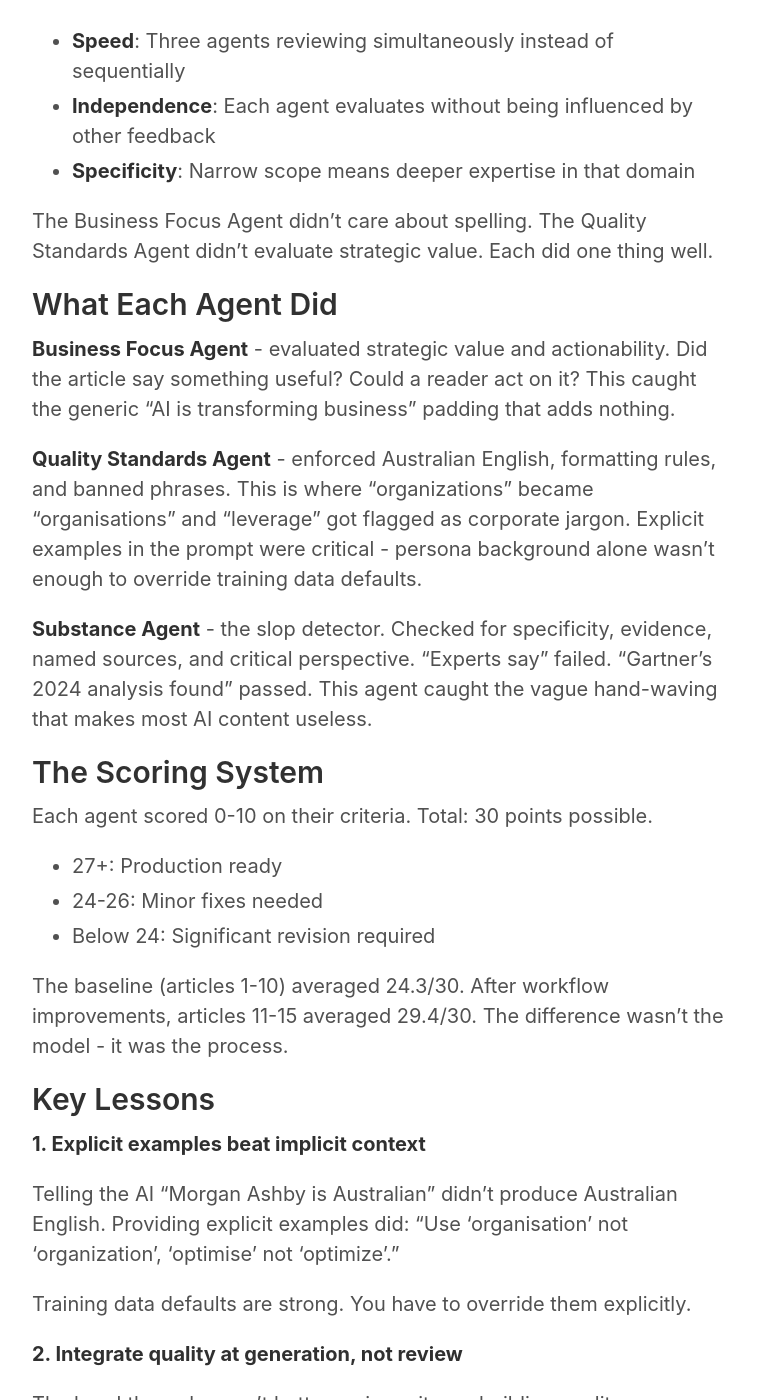
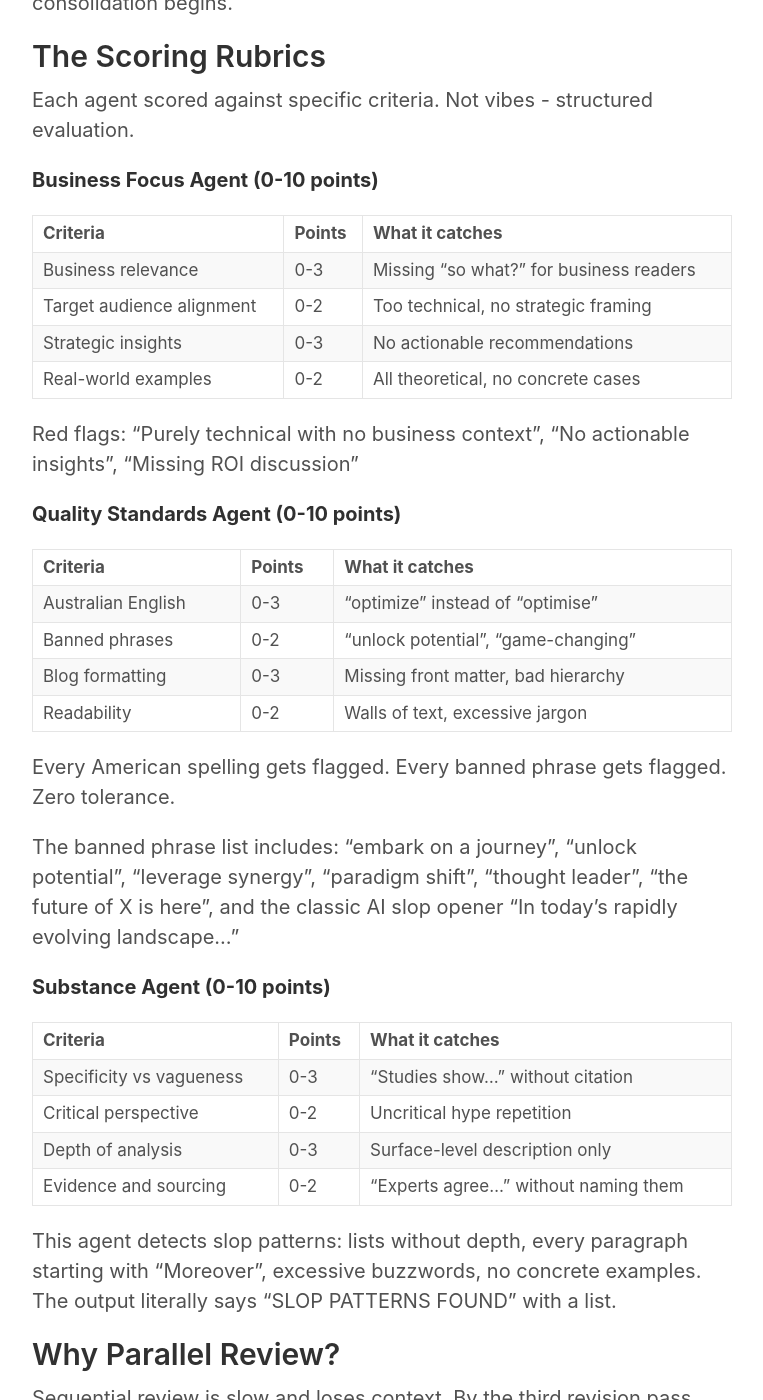
Before and after one commit to teejayen/teejayen.github.io, a Jekyll site: the page built from _posts/2026-01-29-multi-agent-workflows-lessons-from-morgan-ashby.md, in a window 1280 px wide and 1400 px high, scrolled down 1447 px. Shown: the whole window, without its empty margins (258-1021 px from the left). Built offline with Jekyll 4.4.1, drawn with Linux system fonts in a browser that asks for light colours; some of the changed text lies outside the part shown.

Commit message:
Expand multi-agent workflows post with technical depth
- Add actual file structure and 8-phase workflow
- Add detailed scoring rubrics for each agent
- Add timing data and parallelisation benefits
- Add Morgan Ashby persona details
- Add prevention > correction examples with metrics

Co-Authored-By: Claude Opus 4.5 <noreply@anthropic.com>

````diff
--- a/_posts/2026-01-29-multi-agent-workflows-lessons-from-morgan-ashby.md
+++ b/_posts/2026-01-29-multi-agent-workflows-lessons-from-morgan-ashby.md
@@ -13,102 +13,175 @@ Three months later, agentic AI has moved fast. What felt experimental in Novembe
 
 ## The Architecture
 
-The workflow used an orchestrator pattern with parallel review agents:
+The system lives in `.claude/commands/` - four markdown files that define the entire workflow:
 
 ```
-Orchestrator Agent
-    ├── Research topic
-    ├── Generate draft
-    ├── Launch parallel review agents
-    │       ├── Business Focus Agent
-    │       ├── Quality Standards Agent
-    │       └── Substance Agent
-    ├── Consolidate feedback
-    └── Save to Jekyll format
+.claude/commands/
+  ├── generate-article.md    # Orchestrator (~840 lines)
+  ├── review-business.md     # Business focus agent
+  ├── review-quality.md      # Quality standards agent
+  └── review-substance.md    # Slop detection agent
 ```
 
-The orchestrator managed the end-to-end flow. It researched topics, generated drafts, then spawned three specialised review agents simultaneously. Each agent had a narrow focus and scored the draft against specific criteria. The orchestrator collected their feedback, made revisions, and published.
+The orchestrator runs an 8-phase workflow:
+
+```
+Orchestrator (/generate-article)
+    ├── Phase 1: Research & topic selection
+    ├── Phase 2: Deep research (WebSearch)
+    ├── Phase 3: Draft generation
+    ├── Phase 4: Launch parallel review agents
+    │       ├── /review-business (0-10 pts)
+    │       ├── /review-quality (0-10 pts)
+    │       └── /review-substance (0-10 pts)
+    ├── Phase 5: Consolidate feedback & revise
+    ├── Phase 6: Format for Jekyll & save
+    ├── Phase 7: Git commit & push
+    └── Phase 8: Output summary with scores
+```
+
+Critical instruction in the orchestrator: "DO NOT present draft to user until ALL reviews complete." The parallel agents must finish before consolidation begins.
+
+## The Scoring Rubrics
+
+Each agent scored against specific criteria. Not vibes - structured evaluation.
+
+**Business Focus Agent (0-10 points)**
+
+| Criteria | Points | What it catches |
+|----------|--------|-----------------|
+| Business relevance | 0-3 | Missing "so what?" for business readers |
+| Target audience alignment | 0-2 | Too technical, no strategic framing |
+| Strategic insights | 0-3 | No actionable recommendations |
+| Real-world examples | 0-2 | All theoretical, no concrete cases |
+
+Red flags: "Purely technical with no business context", "No actionable insights", "Missing ROI discussion"
+
+**Quality Standards Agent (0-10 points)**
+
+| Criteria | Points | What it catches |
+|----------|--------|-----------------|
+| Australian English | 0-3 | "optimize" instead of "optimise" |
+| Banned phrases | 0-2 | "unlock potential", "game-changing" |
+| Blog formatting | 0-3 | Missing front matter, bad hierarchy |
+| Readability | 0-2 | Walls of text, excessive jargon |
+
+Every American spelling gets flagged. Every banned phrase gets flagged. Zero tolerance.
+
+The banned phrase list includes: "embark on a journey", "unlock potential", "leverage synergy", "paradigm shift", "thought leader", "the future of X is here", and the classic AI slop opener "In today's rapidly evolving landscape..."
+
+**Substance Agent (0-10 points)**
+
+| Criteria | Points | What it catches |
+|----------|--------|-----------------|
+| Specificity vs vagueness | 0-3 | "Studies show..." without citation |
+| Critical perspective | 0-2 | Uncritical hype repetition |
+| Depth of analysis | 0-3 | Surface-level description only |
+| Evidence and sourcing | 0-2 | "Experts agree..." without naming them |
+
+This agent detects slop patterns: lists without depth, every paragraph starting with "Moreover", excessive buzzwords, no concrete examples. The output literally says "SLOP PATTERNS FOUND" with a list.
 
 ## Why Parallel Review?
 
-The obvious approach is sequential: generate, review, fix, review again. It's how most people use AI today.
+Sequential review is slow and loses context. By the third revision pass, the AI has forgotten what it was originally trying to say.
 
-The problem: sequential review is slow and loses context. By the third revision pass, the AI has forgotten what it was originally trying to say. Quality degrades.
+Parallel review:
 
-Parallel review solves this:
+- **Speed**: 3 agents × 2 minutes sequentially = 6 minutes. 3 agents simultaneously = 2-3 minutes. 50-67% time savings on review phase alone.
+- **Independence**: Each agent evaluates without being influenced by other feedback. The substance agent doesn't know the quality agent already flagged something.
+- **Specificity**: Narrow scope means deeper expertise. The business agent doesn't waste tokens on spelling.
 
-- **Speed**: Three agents reviewing simultaneously instead of sequentially
-- **Independence**: Each agent evaluates without being influenced by other feedback
-- **Specificity**: Narrow scope means deeper expertise in that domain
+Total workflow time: 12-15 minutes per article (optimised) vs 22-32 minutes (baseline). The parallelisation matters.
 
-The Business Focus Agent didn't care about spelling. The Quality Standards Agent didn't evaluate strategic value. Each did one thing well.
+## The Persona: Morgan Ashby
 
-## What Each Agent Did
+Morgan Ashby isn't just a name - it's a complete character definition in `research/persona-morgan-ashby.md`:
 
-**Business Focus Agent** - evaluated strategic value and actionability. Did the article say something useful? Could a reader act on it? This caught the generic "AI is transforming business" padding that adds nothing.
+- 34-year-old business analyst from Ultimo, Sydney
+- BCom (USYD), Grad Dip Data Analytics (UTS)
+- 5 years evaluating AI pilots at Tech Central startups
+- Key observation: "80% of AI business content is generic slop"
+- Interests: Critical tech commentary, single-origin filter coffee, Blue Mountains hiking
 
-**Quality Standards Agent** - enforced Australian English, formatting rules, and banned phrases. This is where "organizations" became "organisations" and "leverage" got flagged as corporate jargon. Explicit examples in the prompt were critical - persona background alone wasn't enough to override training data defaults.
+The persona drives content decisions. Morgan prefers "real challenges over hype", prioritises Australian angles, avoids listicles and uncritical vendor content.
 
-**Substance Agent** - the slop detector. Checked for specificity, evidence, named sources, and critical perspective. "Experts say" failed. "Gartner's 2024 analysis found" passed. This agent caught the vague hand-waving that makes most AI content useless.
+But here's what I learned: **persona background doesn't override training data defaults**.
 
-## The Scoring System
+Telling the AI "Morgan is Australian" produced American English 70% of the time. The fix was explicit examples in the generation prompt:
 
-Each agent scored 0-10 on their criteria. Total: 30 points possible.
+```
+BEFORE: "Morgan is Australian, use Australian English"
 
-- 27+: Production ready
-- 24-26: Minor fixes needed
-- Below 24: Significant revision required
+AFTER: "Use Australian English: organisations not organizations,
+        whilst not while, optimise not optimize, defence not defense"
+```
 
-The baseline (articles 1-10) averaged 24.3/30. After workflow improvements, articles 11-15 averaged 29.4/30. The difference wasn't the model - it was the process.
+Result: 30% → 100% Australian English compliance.
+
+Same pattern for sourcing. AI defaults to organisational sources ("McKinsey found...") because they're more common in training data. Explicit instruction to target named individuals fixed it.
+
+## Prevention > Correction
+
+The breakthrough wasn't better review agents. It was building quality requirements into the drafting stage.
+
+**Hyperlinks**: Baseline workflow inserted links during review. Improved workflow captured URLs during research, integrated during drafting. Result: 60% → 100% of articles with proper hyperlinks on first draft.
+
+**Named sources**: Baseline workflow accepted "experts say" and fixed it in review. Improved workflow required named individuals during research phase. Result: 40% → 100% with named expert quotes.
+
+**Australian English**: Baseline workflow flagged American spellings in review. Improved workflow enforced correct spellings at generation. Result: Zero post-review fixes needed.
+
+The principle: every quality requirement you can enforce at generation saves time and improves outcomes. Review should validate, not fix.
+
+## The Results
+
+Baseline (articles 1-10): 24.3/30 average. 70% required manual fixes. 5-10 minutes cleanup per article.
+
+After workflow improvements (articles 11-15): 29.4/30 average. Zero post-review fixes. Three consecutive perfect scores.
+
+The difference: +5.7 points (+24% quality increase), 37-53% time reduction.
 
 ## Key Lessons
 
-**1. Explicit examples beat implicit context**
+**1. Narrow agents outperform broad ones**
 
-Telling the AI "Morgan Ashby is Australian" didn't produce Australian English. Providing explicit examples did: "Use 'organisation' not 'organization', 'optimise' not 'optimize'."
-
-Training data defaults are strong. You have to override them explicitly.
-
-**2. Integrate quality at generation, not review**
-
-The breakthrough wasn't better review - it was building quality requirements into the drafting stage. Hyperlinks during drafting, not post-hoc insertion. Named experts targeted in research, not vague attribution fixed later.
-
-Prevention > correction.
-
-**3. Narrow agents outperform broad ones**
-
-A single agent trying to evaluate business value, writing quality, AND substance produces mediocre feedback on all three. Three specialised agents produce expert feedback on each.
-
-The same principle applies to human teams. Specialists beat generalists for defined tasks.
+A single agent evaluating business value, writing quality, AND substance produces mediocre feedback on all three. Three specialised agents produce expert feedback on each.
 
 I've since used this pattern for [stress-testing documents with AI stakeholder perspectives](/2026/01/08/stress-test-documents-with-ai-stakeholder-perspectives/) - a CFO agent finds missing budget figures, a CTO agent flags vague DR/BCP sections, a Chaos Agent attacks your weakest assumptions. Same architecture, different application.
 
-**4. Let agents make strategic decisions**
+**2. Training data defaults are strong**
 
-Morgan decided to stop at 15 articles. I was ready for 30-50. But the reasoning was sound: methodology validated, no new questions to answer.
+Explicit examples beat implicit context every time. Don't describe what you want - show examples of correct output.
 
-The interesting moment wasn't generating content - it was watching an AI persona conclude that generating more content served no purpose.
+**3. Review is the product**
+
+Without the multi-agent review, estimated baseline quality ~20/30. With review: 24-30/30. The review methodology transforms mediocre AI output into production-ready content.
+
+**4. AI finds natural stopping points**
+
+Morgan decided to stop at 15 articles. Reasoning: methodology validated, no new questions to answer. I was ready for 30-50, but the logic was sound.
 
 ## What's Changed Since November
 
-Three months in AI time is a lot. The patterns I was experimenting with are becoming standard:
+Three months in AI time is significant. The patterns I was experimenting with are becoming standard:
 
-- Parallel tool execution is now common in agentic frameworks
+- Parallel tool execution is common in agentic frameworks
 - Multi-agent orchestration has mature tooling
 - "Prevention > correction" is recognised best practice
 
 The Morgan Ashby experiment was early enough to feel novel. Now it's just good practice.
 
-That's how fast this moves.
-
 ## The Code
 
-The full implementation is at [github.com/teejayen/ai-slop](https://github.com/teejayen/ai-slop). Claude Code commands in `.claude/commands/` show the workflow automation. The `/research/` directory has detailed methodology documentation.
+The full implementation is at [github.com/teejayen/ai-slop](https://github.com/teejayen/ai-slop):
 
-All 15 articles are published at [tim.neilen.com.au/ai-slop](https://tim.neilen.com.au/ai-slop).
+- `.claude/commands/` - All four agent definitions
+- `/research/` - Methodology documentation, persona definition, findings
+- `_posts/` - All 15 generated articles
+
+All 15 articles Morgan "published" are live at [tim.neilen.com.au/ai-slop](https://tim.neilen.com.au/ai-slop).
 
 ---
 
-The architecture wasn't complicated. Orchestrator, parallel specialists, consolidation. The insight was that process design matters more than model capability.
+The architecture isn't complicated. Orchestrator, parallel specialists, consolidation. The insight is that process design matters more than model capability.
 
 Most AI quality problems aren't model problems. They're workflow problems.
````
